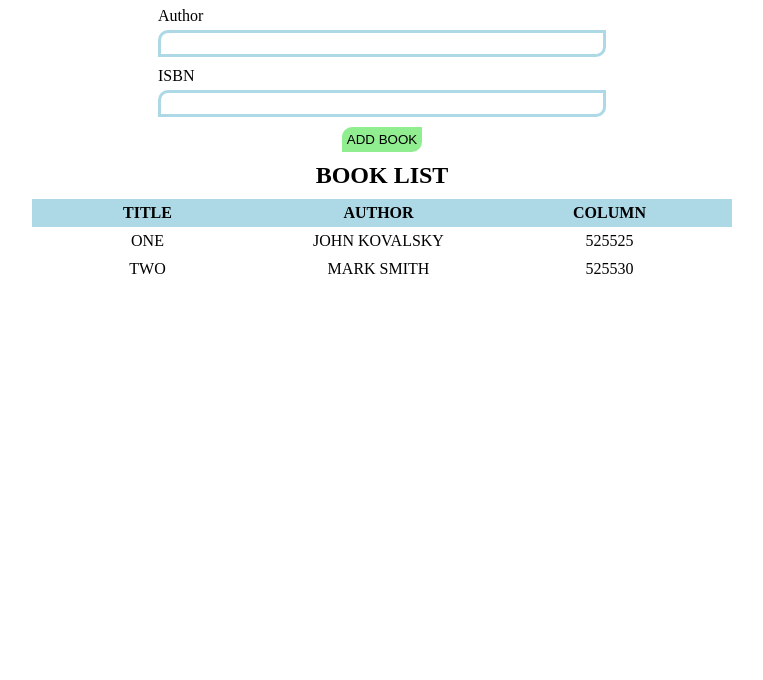
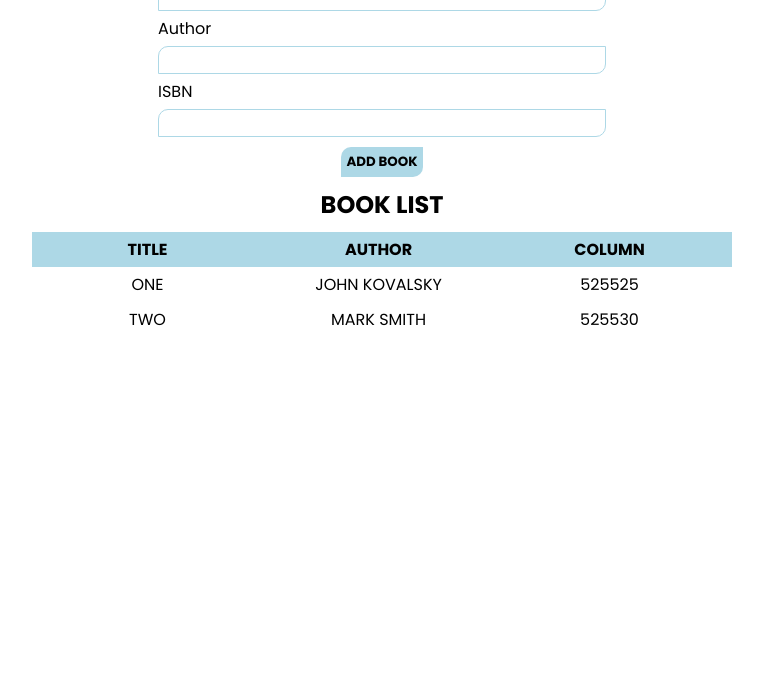
Before and after one commit to KamilShape/my_book_list, a plain HTML site: page index.html in a window 1280 px wide. Shown: the part 120-800 px from the top of the page, without its empty margins (258-1021 px from the left). Drawn offline with Linux system fonts and the light colour scheme.

Commit message:
add width-settings class and google font

```diff
--- a/index.html
+++ b/index.html
@@ -6,23 +6,26 @@
     <meta http-equiv="X-UA-Compatible" content="IE=edge">
     <meta name="viewport" content="width=device-width, initial-scale=1.0">
     <link rel="stylesheet" href="style.css">
+    <link rel="preconnect" href="https://fonts.googleapis.com">
+    <link rel="preconnect" href="https://fonts.gstatic.com" crossorigin>
+    <link href="https://fonts.googleapis.com/css2?family=Poppins:wght@100;200;300;400;500;700&display=swap" rel="stylesheet">
     <title>My book list</title>
 </head>
 
 <body>
     <h1 class="title">My book list</h1>
     <section class="inputs">
-        <div class="input_container">
-            <p class="input_name">Title</p>
-            <input type="text" class="input_input  title_input">
+        <div class="input_container width-settings">
+            <p class="input_name width-settings">Title</p>
+            <input type="text" class="input_input width-settings title_input">
         </div>
-        <div class="input_container">
-            <p class="input_name">Author</p>
-            <input type="text" class="input_input  author_input">
+        <div class="input_container width-settings">
+            <p class="input_name width-settings">Author</p>
+            <input type="text" class="input_input width-settings author_input">
         </div>
-        <div class="input_container">
-            <p class="input_name">ISBN</p>
-            <input type="number" class="input_input  isbn_input">
+        <div class="input_container width-settings">
+            <p class="input_name width-settings">ISBN</p>
+            <input type="text" class="input_input width-settings isbn_input">
         </div>
         <button class="addButton">Add Book</button>
     </section>
--- a/style.scss
+++ b/style.scss
@@ -2,6 +2,7 @@
     margin: 0;
     padding: 0;
     box-sizing: border-box;
+    font-family: 'Poppins', sans-serif;
 }
 
 section {
@@ -10,23 +11,22 @@ section {
     max-width: 700px;
 }
 
+.width-settings {
+    width: 80%;
+    margin: 0 auto;
+}
+
 .input {
     &_input {
         display: block;
-        width: 80%;
-        margin: 0 auto;
         padding: 3px 6px;
         border-radius: 10px 0;
-        border: 3px solid lightblue;
+        border: 1px solid lightblue;
     }
     &_name {
         padding-bottom: 5px;
-        width: 80%;
-        margin: 0 auto;
     }
     &_container {
-        width: 80%;
-        margin: 5px auto;
         padding-top: 5px;
     }
 }
@@ -36,10 +36,11 @@ section {
     margin: 10px auto 0 auto;
     padding: 5px;
     text-transform: uppercase;
+    font-weight: bold;
     border-radius: 10px 0;
     border: none;
     transition: 0.3s ease-in-out;
-    background-color: lightgreen;
+    background-color: lightblue;
     &:hover {
         cursor: pointer;
         border-radius: 0 10px;
```
Also changed, not shown: style.css, 1 other file.
